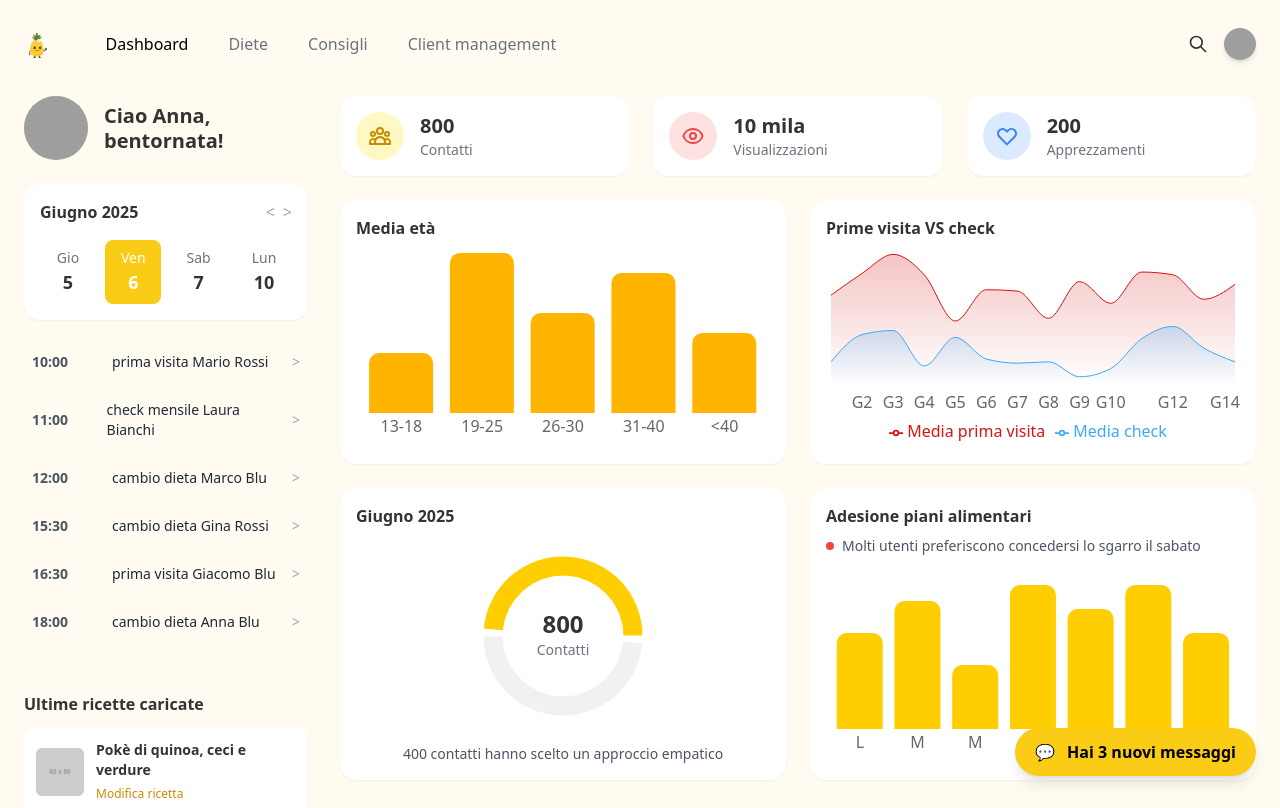
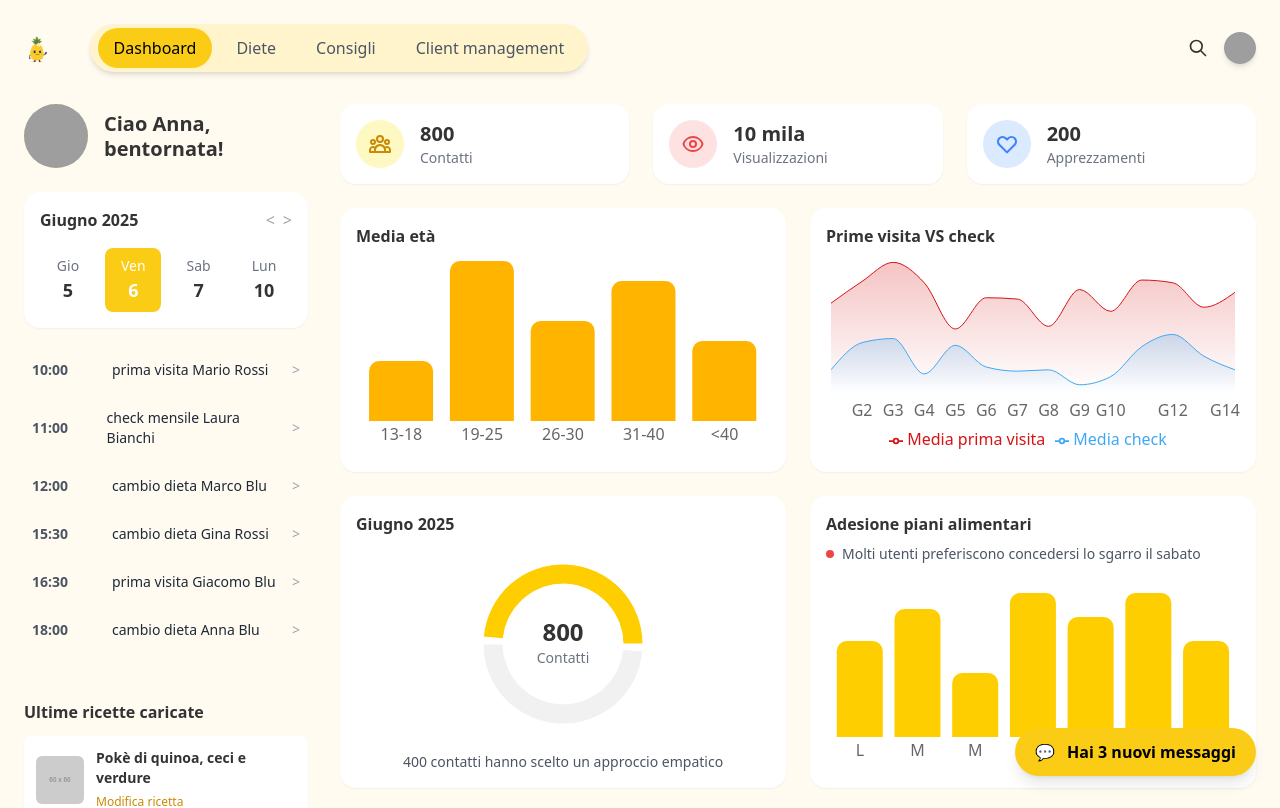
Before and after one commit to Alino777/ainana-dashboard-gemini, a React (Vite) app: page / in a window 1280 px wide. Shown: the top 808 px of the page. Built offline with nearby package versions, Linux system fonts and the light colour scheme; grey boxes are pictures that could not be loaded.

Commit message:
Update navbar: added logo.png and active tab highlight

```diff
--- a/src/App.jsx
+++ b/src/App.jsx
@@ -6,7 +6,7 @@ import {
   AreaChart, Area, Legend, PieChart, Pie, Cell
 } from 'recharts';
 
-// Componente Icona per chiarezza (puoi usare una libreria come react-icons)
+// Componente Icona per chiarezza
 const SearchIcon = () => (
   <svg xmlns="http://www.w3.org/2000/svg" className="h-5 w-5" fill="none" viewBox="0 0 24 24" stroke="currentColor">
     <path strokeLinecap="round" strokeLinejoin="round" strokeWidth={2} d="M21 21l-6-6m2-5a7 7 0 11-14 0 7 7 0 0114 0z" />
@@ -15,7 +15,6 @@ const SearchIcon = () => (
 
 export default function App() {
   const [activeSection, setActiveSection] = useState("dashboard");
-  // Ho cambiato il nome in "Anna" per corrispondere all'immagine, ma puoi usare qualsiasi dato.
   const user = { name: "Anna", avatar: "https://i.pravatar.cc/150?u=a042581f4e29026704d" };
 
   // Dati semplificati per il nuovo design
@@ -35,37 +34,39 @@ export default function App() {
     { key: "client", label: "Client management" },
   ];
 
-  // Dati per i grafici (invariati dal tuo codice originale)
-   const ageData = [
+  // Dati per i grafici
+  const ageData = [
     { group: '13-18', value: 30 }, { group: '19-25', value: 80 }, { group: '26-30', value: 50 },
     { group: '31-40', value: 70 }, { group: '<40', value: 40 },
   ];
   const visitsData = Array.from({ length: 14 }, (_, i) => ({
     day: `G${i + 1}`, prime: Math.floor(Math.random() * 50 + 50), check: Math.floor(Math.random() * 50),
   }));
-  const pieData = [ { name: 'Empatico', value: 400 }, { name: 'Altri', value: 400 } ]; // Semplificato per il totale
+  const pieData = [ { name: 'Empatico', value: 400 }, { name: 'Altri', value: 400 } ];
   const adherenceData = [
     { day: 'L', value: 60 }, { day: 'M', value: 80 }, { day: 'M', value: 40 },
     { day: 'G', value: 90 }, { day: 'V', value: 75 }, { day: 'S', value: 90 }, { day: 'D', value: 60 },
   ];
   const COLORS = ['#FFCE00', '#F1F1F1'];
 
-
   return (
     <div className="min-h-screen bg-[#FFFBF0] font-sans text-[#333] p-6">
-      {/* ===== Barra di Navigazione Aggiornata ===== */}
+      {/* ===== Barra di Navigazione Aggiornata con Effetto Slider ===== */}
       <nav className="flex justify-between items-center mb-8">
         <div className="flex items-center gap-10">
           <img src="/logo.png" alt="Ainana logo" className="h-8 w-auto" /> {/* Assicurati che il percorso del logo sia corretto */}
-          <div className="relative flex items-center gap-2">
+
+          {/* ---- NUOVA BARRA DI NAVIGAZIONE ---- */}
+          <div className="relative bg-[#fff4cc] rounded-full px-2 py-1 flex gap-2 shadow-md">
             {tabs.map((tab) => (
               <button
                 key={tab.key}
                 onClick={() => setActiveSection(tab.key)}
-                className={`relative px-4 py-2 font-medium rounded-full transition-colors ${
-                  activeSection === tab.key ? "text-black" : "text-gray-500 hover:text-black"
+                className={`relative z-10 px-4 py-2 font-medium rounded-full transition-colors ${
+                  activeSection === tab.key ? "text-black" : "text-gray-600 hover:text-black"
                 }`}
               >
+                {tab.label}
                 {activeSection === tab.key && (
                   <motion.div
                     layoutId="underline"
@@ -73,7 +74,6 @@ export default function App() {
                     transition={{ type: "spring", stiffness: 500, damping: 30 }}
                   />
                 )}
-                {tab.label}
               </button>
             ))}
           </div>
```
